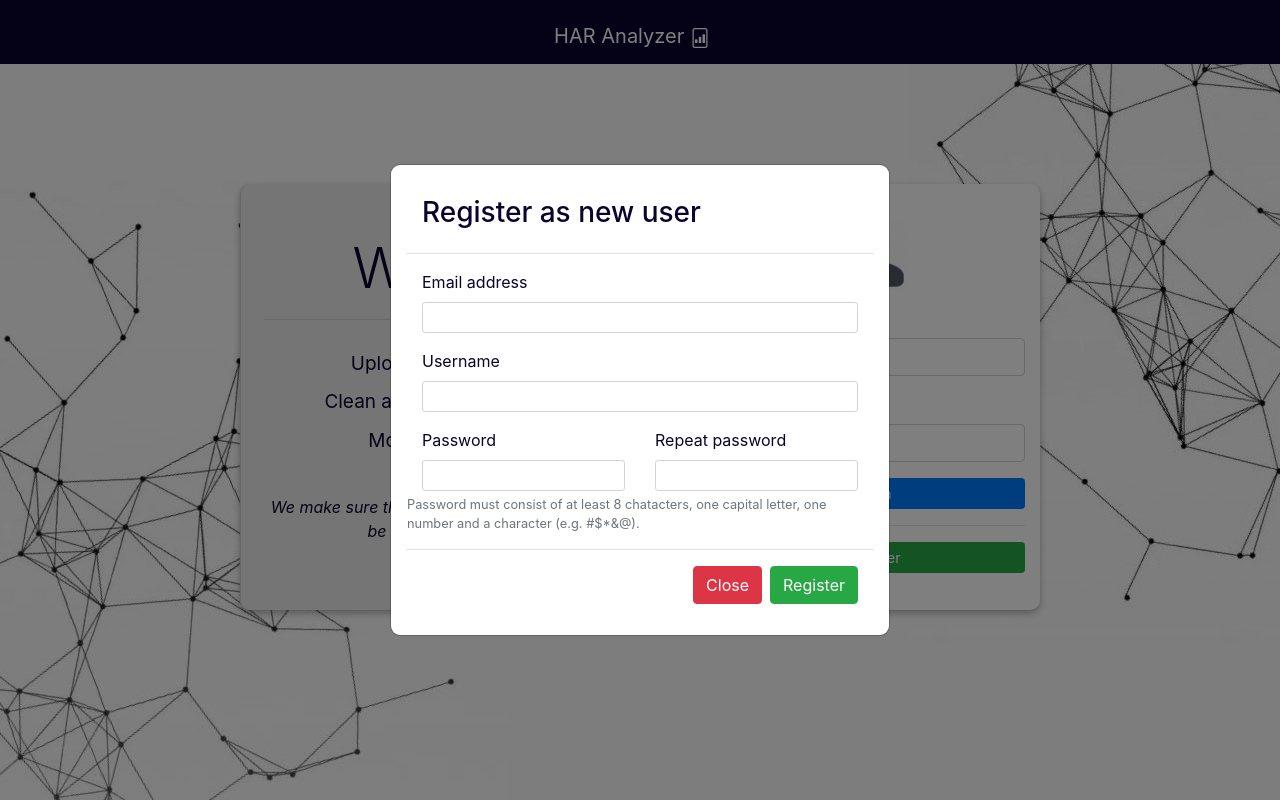
After one commit to Chrisbelefantis/HAR-Analyzer, a PHP site: page /views/auth.php in a window 1280 px wide, after a click on "Register". The commit adds this page. Run offline with PHP 8.4, Linux system fonts and the light colour scheme.

Commit message:
Registration almost finished

```diff
--- a/style.css
+++ b/css/auth.css
@@ -66,15 +66,13 @@ h1{
 
 body {
 
- 	background-image: url("img/backround2.jpg"); /* The image used */
- 	background-color: #FFFFFF; /* Used if the image is unavailable */
+	background: url("../images/backround1.jpg") left bottom no-repeat, url("../images/backround2.jpg") right top no-repeat;
+	background-color: #FAFAFA;
 
- 	background-position: center; /* Center the image */
- 	background-repeat: no-repeat; /* Do not repeat the image */
- 	background-size: cover; /* Resize the background image to cover the entire container */
+	background-size: initial,initial; /* Resize the background image to cover the entire container */
 
 
-	height: 100vh;
+   height: 100vh;
 
 }
 
--- /dev/null
+++ b/javaScript/auth.js
@@ -0,0 +1,91 @@
+var registerButton= document.getElementById("register");
+
+
+registerButton.addEventListener("click", registrationAttempt);
+
+function registrationAttempt(){
+
+    //email vars
+    const emailRegEx = /^(([^<>()\[\]\\.,;:\s@"]+(\.[^<>()\[\]\\.,;:\s@"]+)*)|(".+"))@((\[[0-9]{1,3}\.[0-9]{1,3}\.[0-9]{1,3}\.[0-9]{1,3}\])|(([a-zA-Z\-0-9]+\.)+[a-zA-Z]{2,}))$/;
+    var email=document.getElementById("inputEmail").value;
+
+    //username vars
+    var username = document.getElementById("inputUsername").value;
+    var usernameAvailable=true //here query in database search for username
+    var emailAvailable=true;
+    //password vars
+    const passwordRegEx= /(?=.*[a-z])(?=.*[A-Z])(?=.*[\d])(?=.*[@$!%*?&])[A-Za-z\d@$!%*?&]{8,}$/;
+    var password1= document.getElementById("inputPassword1").value;
+    var password2= document.getElementById("inputPassword2").value;
+    var validPassword= passwordRegEx.test(password1);
+
+
+    //email validation
+    if (!emailRegEx.test(email)){
+        document.getElementById("inputEmail").classList.remove("is-valid");
+        document.getElementById("inputEmail").classList.add("is-invalid");
+        document.getElementById("email-invalid-feedback").innerHTML="Please use a valid email!";
+    }else if(emailRegEx.test(email) && !emailAvailable){
+        document.getElementById("inputEmail").classList.remove("is-valid");
+        document.getElementById("inputEmail").classList.add("is-invalid");
+        document.getElementById("email-invalid-feedback").innerHTML="Email already in use!";
+    }else{
+        document.getElementById("inputEmail").classList.remove("is-invalid");
+        document.getElementById("inputEmail").classList.add("is-valid");
+    }
+
+    //username check
+    if(username==="" || username==null){
+        document.getElementById("inputUsername").classList.remove("is-valid");
+        document.getElementById("inputUsername").classList.add("is-invalid");
+        document.getElementById("username-invalid-feedback").innerHTML="Please choose a username!";
+    }else if(!usernameAvailable){
+        document.getElementById("inputUsername").classList.remove("is-valid");
+        document.getElementById("inputUsername").classList.add("is-invalid");
+        document.getElementById("username-invalid-feedback").innerHTML="This username is already taken!";
+    }else{
+        document.getElementById("inputUsername").classList.remove("is-invalid");
+        document.getElementById("inputUsername").classList.add("is-valid");
+    }
+
+    //password format validation
+    if (validPassword){
+        document.getElementById("inputPassword1").classList.remove("is-invalid");
+        document.getElementById("inputPassword1").classList.add("is-valid");
+    }else{
+        document.getElementById("inputPassword1").classList.remove("is-valid");
+        document.getElementById("inputPassword1").classList.add("is-invalid");
+    }
+
+    //passwords match validation
+    if (password1 === password2 && validPassword){
+        document.getElementById("inputPassword2").classList.remove("is-invalid");
+        document.getElementById("inputPassword2").classList.add("is-valid");
+    }else if(password1 != password2 && validPassword){
+        document.getElementById("inputPassword2").classList.remove("is-valid");
+        document.getElementById("inputPassword2").classList.add("is-invalid");
+    }else{
+        document.getElementById("inputPassword2").classList.remove("is-valid");
+        document.getElementById("inputPassword2").classList.remove("is-invalid");
+    }
+
+    //check if all fields validated
+    var fields = document.getElementsByClassName("input");
+    var validatedData= true;
+
+    for(var i=0 ; i<fields.length ; i++){
+        if (!(fields[i].classList.contains("is-valid"))){
+            validatedData=false;
+            break;
+        }
+    }
+
+    if(validatedData){
+        document.querySelector('.register-button').click();
+    }else{
+        document.getElementById("errorMessage").setAttribute("class", "alert alert-danger")
+        document.getElementById("errorMessage").setAttribute("role", "alert")
+        document.getElementById("errorMessage").innerHTML="Please check all the fields and try again!";
+    }
+
+}
--- /dev/null
+++ b/views/auth.php
@@ -0,0 +1,153 @@
+
+<!DOCTYPE html>
+<html>
+<head>
+	<title>Website</title>
+	<meta name="viewport" content="width=device-width, initial-scale=1.0">
+	<link rel="preconnect" href="https://fonts.gstatic.com">
+	<link href="https://fonts.googleapis.com/css2?family=Do+Hyeon&family=Roboto:ital,wght@0,400;1,100&display=swap" rel="stylesheet">
+	<link rel="stylesheet" href="https://cdn.jsdelivr.net/npm/bootstrap@4.5.3/dist/css/bootstrap.min.css" integrity="sha384-TX8t27EcRE3e/ihU7zmQxVncDAy5uIKz4rEkgIXeMed4M0jlfIDPvg6uqKI2xXr2" crossorigin="anonymous">
+	<link rel="stylesheet" type="text/css" href="../css/auth.css">
+
+</head>
+<body>
+
+
+<nav id="navbar" class="navbar navbar-custom justify-content-center">
+
+   <a class="navbar-brand" href="#">HAR Analyzer <svg width="1em" height="1em" viewBox="0 0 16 16" class="bi bi-file-bar-graph" fill="currentColor" xmlns="http://www.w3.org/2000/svg">
+  <path fill-rule="evenodd" d="M4 0h8a2 2 0 0 1 2 2v12a2 2 0 0 1-2 2H4a2 2 0 0 1-2-2V2a2 2 0 0 1 2-2zm0 1a1 1 0 0 0-1 1v12a1 1 0 0 0 1 1h8a1 1 0 0 0 1-1V2a1 1 0 0 0-1-1H4z"/>
+  <path d="M4.5 12a.5.5 0 0 1-.5-.5v-2a.5.5 0 0 1 .5-.5h1a.5.5 0 0 1 .5.5v2a.5.5 0 0 1-.5.5h-1zm3 0a.5.5 0 0 1-.5-.5v-4a.5.5 0 0 1 .5-.5h1a.5.5 0 0 1 .5.5v4a.5.5 0 0 1-.5.5h-1zm3 0a.5.5 0 0 1-.5-.5v-6a.5.5 0 0 1 .5-.5h1a.5.5 0 0 1 .5.5v6a.5.5 0 0 1-.5.5h-1z"/>
+</svg></a>
+
+
+
+</nav>
+
+
+
+
+  	<div class="container ">
+
+  		<div class="row ">
+  			<div class="col-md-7 col-sm-12 text-center pl-0 pr-0">
+  			 	<div class="colored-div">
+	  				<h1 class="display-4">Welcome</h1>
+	  				<hr>
+	  				<ul>
+	  					<li>Upload your <strong>HTTP Archive</strong> files</li>
+	  					<li>Clean all the unnecessary information</li>
+	  					<li>Monitor your network traffic</li>
+	  				</ul>
+	  				<p class="font-italic">We make sure that all your data is private and cannot be shared with third parties.</p>
+	  			</div>
+  			</div>
+  			<div class="col-md-5 col-sm-12 align-self-center" >
+
+
+	  			<form action="../includes/login_script.php" method="POST">
+					  <div class="form-group">
+					  	 <img src="../images/login.png">
+					    <label for="username">Username</label>
+					    <input type="text" class="form-control"id="username" name="username" aria-describedby="usernameHelp">
+					  </div>
+					  <div class="form-group">
+					    <label for="exampleInputPassword1">Password</label>
+					    <input type="password" class="form-control" id="exampleInputPassword1" name="password">
+
+					 </div>
+					 <div class="text-center">
+					   <button type="submit" class="btn btn-primary btn-sm btn-block" name="login-button">Login</button>
+				     </div>
+				</form>
+
+
+					<?php
+
+						if (isset($_GET['error'])) {
+							if ($_GET['error'] == 'emptyfields') {
+								echo '<p style="text-align:center; color:red;"> Fill in all fields! </p>';
+							}
+							else if ($_GET['error'] == 'unSuccess-Login') {
+								echo '<p style="color:red; text-align:center;">The username and password you entered did not match our files. Please try again later </p>';
+							}
+							else if ($_GET['error'] == 'falsePassword') {
+								echo '<p style="color:red; text-align:center;"> Your password is false. Try again later </p>';
+							}
+							else if ($_GET['error'] == 'falseUsername') {
+								echo '<p style="color:red; text-align:center;"> Your Username is false. Try again later </p>';
+							}
+						}
+
+					?>
+
+				<hr>
+					<div class="text-center">
+					   <button type="submit" class="btn btn-success btn-sm btn-block" data-toggle = "modal" data-target = "#registerModal">Register</button>
+				   </div>
+				</div>
+
+
+
+
+
+			<!-- Here starts the Register Modal -->
+			<div class="modal fade" id="registerModal">
+				<div class="modal-dialog modal-dialog-centered ">
+					<div class="modal-content">
+						<div class="modal-header">
+							<h3>Register as new user</h3>
+						</div>
+						<div class="modal-body">
+
+
+							<form action='../includes/registration_script.php' method='POST' class='reg-form'>
+								<div class="form-group input-container"  id="emailDiv">
+									<label for="inputEmail">Email address</label>
+									<input type="email" class=" input form-control form-control-sm" name="email" id="inputEmail" aria-describedby="emailHelp">
+									<div class="invalid-feedback" id="email-invalid-feedback"></div>
+								</div>
+								<div class="form-group input-container"  id="usernameDiv">
+									<label for="inputUsername">Username</label>
+									<input type="username" name="username" class=" input form-control form-control-sm" id="inputUsername"  aria-describedby="usernameHelp">
+									<div class="invalid-feedback" id="username-invalid-feedback"></div>
+								</div>
+								<div class="row">
+									<div class="col-md-6 col-sm-12  input-container" id="password1div">
+										<label for="exampleInputPassword1">Password</label>
+										<input type="password" name="password" class=" input form-control form-control-sm" id="inputPassword1">
+										<div class="invalid-feedback" >Please check the password format!</div>
+									</div>
+									<div class="col-md-6 col-sm-12 input-container" id="password2div">
+										<label for="exampleInputPassword1">Repeat password</label>
+										<input type="password" class="input form-control form-control-sm" id="inputPassword2">
+										<div class="invalid-feedback">Passwords in both fields must be the same!</div>
+									</div>
+									<small id="passwordHelp" class="form-text text-muted">Password must consist of at least 8 chatacters, one capital letter, one number and a character (e.g. #$*&@).</small>
+								</div>
+								<button type="submit" class='register-button' name='register-button' style='display:none'></button>
+							</form>
+
+
+						</div>
+						<div id="errorMessage"></div>
+						<div class="modal-footer">
+							<button type="button" class="btn btn-danger" data-dismiss="modal">Close</button>
+							<button type="button" class="btn btn-success" id="register">Register</button>
+						</div>
+					</div>
+				</div>
+			</div>
+		</div>
+
+
+
+
+
+
+		<script src="https://code.jquery.com/jquery-3.5.1.slim.min.js" integrity="sha384-DfXdz2htPH0lsSSs5nCTpuj/zy4C+OGpamoFVy38MVBnE+IbbVYUew+OrCXaRkfj" crossorigin="anonymous"></script>
+		<script src="https://cdn.jsdelivr.net/npm/popper.js@1.16.1/dist/umd/popper.min.js" integrity="sha384-9/reFTGAW83EW2RDu2S0VKaIzap3H66lZH81PoYlFhbGU+6BZp6G7niu735Sk7lN" crossorigin="anonymous"></script>
+		<script src="https://cdn.jsdelivr.net/npm/bootstrap@4.5.3/dist/js/bootstrap.min.js" integrity="sha384-w1Q4orYjBQndcko6MimVbzY0tgp4pWB4lZ7lr30WKz0vr/aWKhXdBNmNb5D92v7s" crossorigin="anonymous"></script>
+</body>
+</html>
+<script src="../javaScript/auth.js"></script>
--- a/includes/welcomeUser.php
+++ b/views/welcome.php
@@ -1,6 +1,7 @@
 <?php
     session_start();
     $username = $_SESSION['userName'];
+
 ?>
 
 <!DOCTYPE html>
```
Also changed, not shown: includes/login_script.php (+11 -11 lines), includes/registration_script.php (added, +32 -0 lines), index.php (+19 -133 lines), script.js (deleted, +0 -86 lines), views/notFound.html (added, +11 -0 lines), .htaccess (added), images/backround1.jpg (added), images/backround2.jpg (added), images/login.png (renamed from img/login.png), img/backround2.jpg (deleted).
